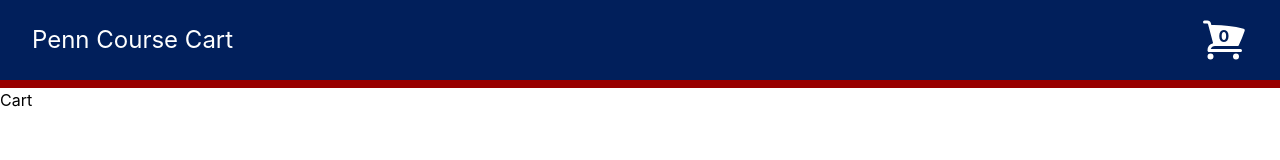
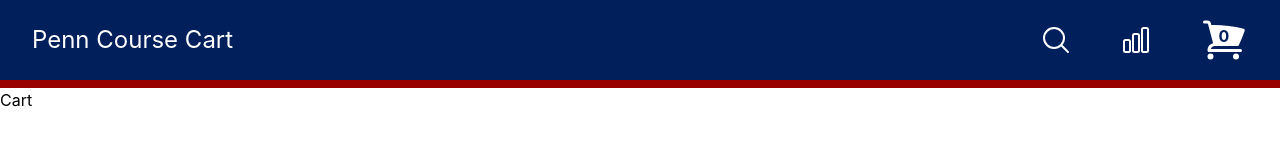
Before and after one commit to pennlabs/frontend-challenge-f22, a React (Create React App) app: page /cart in a window 1280 px wide. Shown: the top 160 px of the page. Built offline with nearby package versions, Linux system fonts and the light colour scheme; what react-toast-notifications would draw is missing.

Commit message:
add icons for other pages to nav

```diff
--- a/src/components/Nav.tsx
+++ b/src/components/Nav.tsx
@@ -12,16 +12,30 @@
                 <div className="flex items-center">
                     <Link to="/"><h2 className="text-2xl">Penn Course Cart</h2></Link>
 
+                    <div className="ml-auto flex items-center gap-12">
+                        <Link to="/" className="flex items-center">
+                            <svg xmlns="http://www.w3.org/2000/svg" fill="none" viewBox="0 0 24 24" strokeWidth={1.5} stroke="currentColor" className="w-8 h-8">
+                                <path strokeLinecap="round" strokeLinejoin="round" d="M21 21l-5.197-5.197m0 0A7.5 7.5 0 105.196 5.196a7.5 7.5 0 0010.607 10.607z" />
+                            </svg>
+                        </Link>
+
+                        {/* bar chart icon */}
+                        <Link to="/graph" className="flex items-center">
+                            <svg xmlns="http://www.w3.org/2000/svg" fill="none" viewBox="0 0 24 24" strokeWidth={1.5} stroke="currentColor" className="w-8 h-8">
+                                <path strokeLinecap="round" strokeLinejoin="round" d="M3 13.125C3 12.504 3.504 12 4.125 12h2.25c.621 0 1.125.504 1.125 1.125v6.75C7.5 20.496 6.996 21 6.375 21h-2.25A1.125 1.125 0 013 19.875v-6.75zM9.75 8.625c0-.621.504-1.125 1.125-1.125h2.25c.621 0 1.125.504 1.125 1.125v11.25c0 .621-.504 1.125-1.125 1.125h-2.25a1.125 1.125 0 01-1.125-1.125V8.625zM16.5 4.125c0-.621.504-1.125 1.125-1.125h2.25C20.496 3 21 3.504 21 4.125v15.75c0 .621-.504 1.125-1.125 1.125h-2.25a1.125 1.125 0 01-1.125-1.125V4.125z" />
+                            </svg>
+                        </Link>
+
                         {/* shopping cart icon */}
-                    <button className="relative ml-auto">
+                        <Link to="/cart" className="relative">
                             <svg xmlns="http://www.w3.org/2000/svg" viewBox="0 0 24 24" fill="currentColor" className="w-12 h-12">
                                 <path d="M2.25 2.25a.75.75 0 000 1.5h1.386c.17 0 .318.114.362.278l2.558 9.592a3.752 3.752 0 00-2.806 3.63c0 .414.336.75.75.75h15.75a.75.75 0 000-1.5H5.378A2.25 2.25 0 017.5 15h11.218a.75.75 0 00.674-.421 60.358 60.358 0 002.96-7.228.75.75 0 00-.525-.965A60.864 60.864 0 005.68 4.509l-.232-.867A1.875 1.875 0 003.636 2.25H2.25zM3.75 20.25a1.5 1.5 0 113 0 1.5 1.5 0 01-3 0zM16.5 20.25a1.5 1.5 0 113 0 1.5 1.5 0 01-3 0z" />
                             </svg>
                             <div className="absolute w-full h-full inset-0 flex justify-center text-center text-upenn-blue font-bold top-2">{
                                 Object.values(coursePreferences).filter(preference => preference === "cart").length
                             }</div>
-                    </button>
-
+                        </Link>
+                    </div>
                 </div>
             </div>
 
```
Lines whose indentation alone changed are shown as unchanged.
